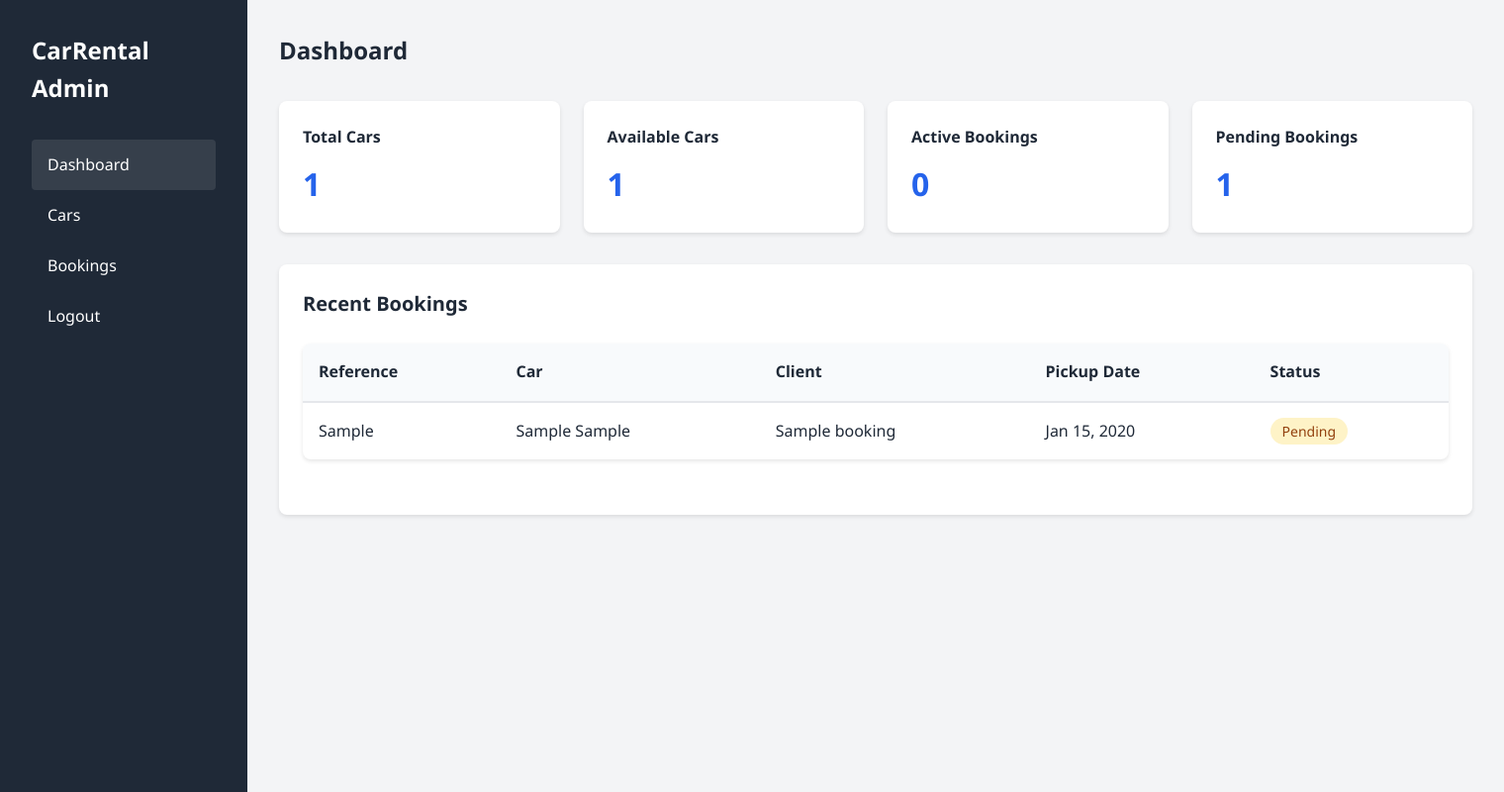
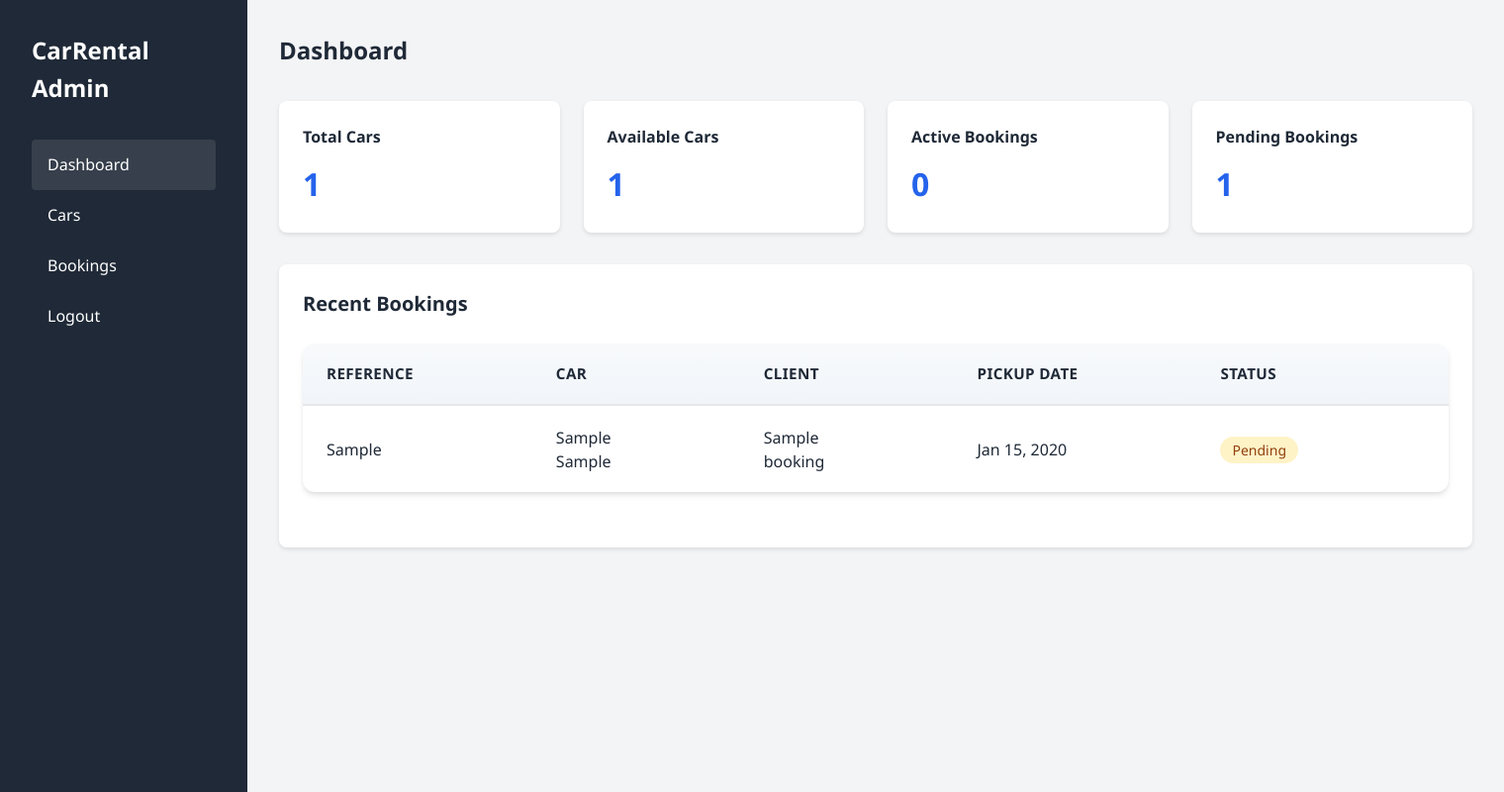
Before and after one commit to 0phl/Car-Rental-System, a PHP site: page /admin/dashboard.php in a window 1520 px wide. Shown: the whole page at 99% size. Run offline with PHP 8.4, Linux system fonts and the light colour scheme; a user stored in the database is signed in; tables that the repository leaves empty hold one stand-in row (values such as "Sample post").

Commit message:
fixed paddings from data-table

```diff
--- a/admin/css/admin.css
+++ b/admin/css/admin.css
@@ -103,11 +103,13 @@
 
 .data-table {
     background: var(--white);
-    border-radius: 8px;
-    box-shadow: 0 2px 4px rgba(0,0,0,0.1);
+    border-radius: 12px;
+    box-shadow: 0 4px 6px -1px rgba(0, 0, 0, 0.1),
+                0 2px 4px -1px rgba(0, 0, 0, 0.06);
     overflow: hidden;
     margin-bottom: 2rem;
     width: 100%;
+    transition: box-shadow 0.3s ease;
 }
 
 .data-table table {
@@ -118,38 +120,65 @@
 
 .data-table th,
 .data-table td {
-    padding: 1rem;
+    padding: 1.2rem 4.5rem;
     text-align: left;
-    border-bottom: 1px solid var(--light-gray);
+    border-bottom: 1px solid rgba(229, 231, 235, 0.5);
     vertical-align: middle;
+    line-height: 1.5;
 }
 
 .data-table th {
-    background: #f8fafc;
-    font-weight: 600;
+    background: linear-gradient(to bottom, #f8fafc, #f1f5f9);
     color: var(--text-color);
     position: sticky;
     top: 0;
     z-index: 10;
     border-bottom: 2px solid #e5e7eb;
+    white-space: nowrap;
+    font-size: 0.95rem;
+    text-transform: uppercase;
+    letter-spacing: 0.025em;
 }
 
-.data-table tbody tr:hover {
-    background-color: #f9fafb;
-    transition: background-color 0.2s ease;
+.data-table tbody tr {
+    transition: all 0.2s ease-in-out;
 }
+
 
 .data-table tbody tr:last-child td {
     border-bottom: none;
 }
 
+/* Zebra striping for better readability */
+.data-table tbody tr:nth-child(even) {
+    background-color: rgba(249, 250, 251, 0.5);
+}
+
+/* First and last cells in each row */
+.data-table td:first-child,
+.data-table th:first-child {
+    padding-left: 1.5rem;
+}
+
+.data-table td:last-child,
+.data-table th:last-child {
+    padding-right: 9.5rem;
+}
+
 @media (max-width: 768px) {
     .data-table {
         overflow-x: auto;
+        -webkit-overflow-scrolling: touch;
+        border-radius: 8px;
     }
 
     .data-table table {
         min-width: 800px;
+    }
+
+    .data-table th,
+    .data-table td {
+        padding: 1.25rem 1rem;
     }
 }
 
@@ -241,7 +270,7 @@
 
 .actions-header {
     text-align: center;
-    min-width: 200px; /* Adjust as needed */
+    min-width: 200px;
 }
 
 .actions-cell {
@@ -258,7 +287,7 @@
 .btn-edit, .btn-delete {
     padding: 6px 12px;
     width: 80px;
-    height: 35px; /* Makes both buttons the same width */
+    height: 35px;
     text-align: center;
     border-radius: 5px;
     text-decoration: none;
@@ -268,7 +297,7 @@
 }
 
 .delete-form {
-    margin: 0; /* Remove any default form margins */
+    margin: 0;
 }
 
 .btn-edit {
```
